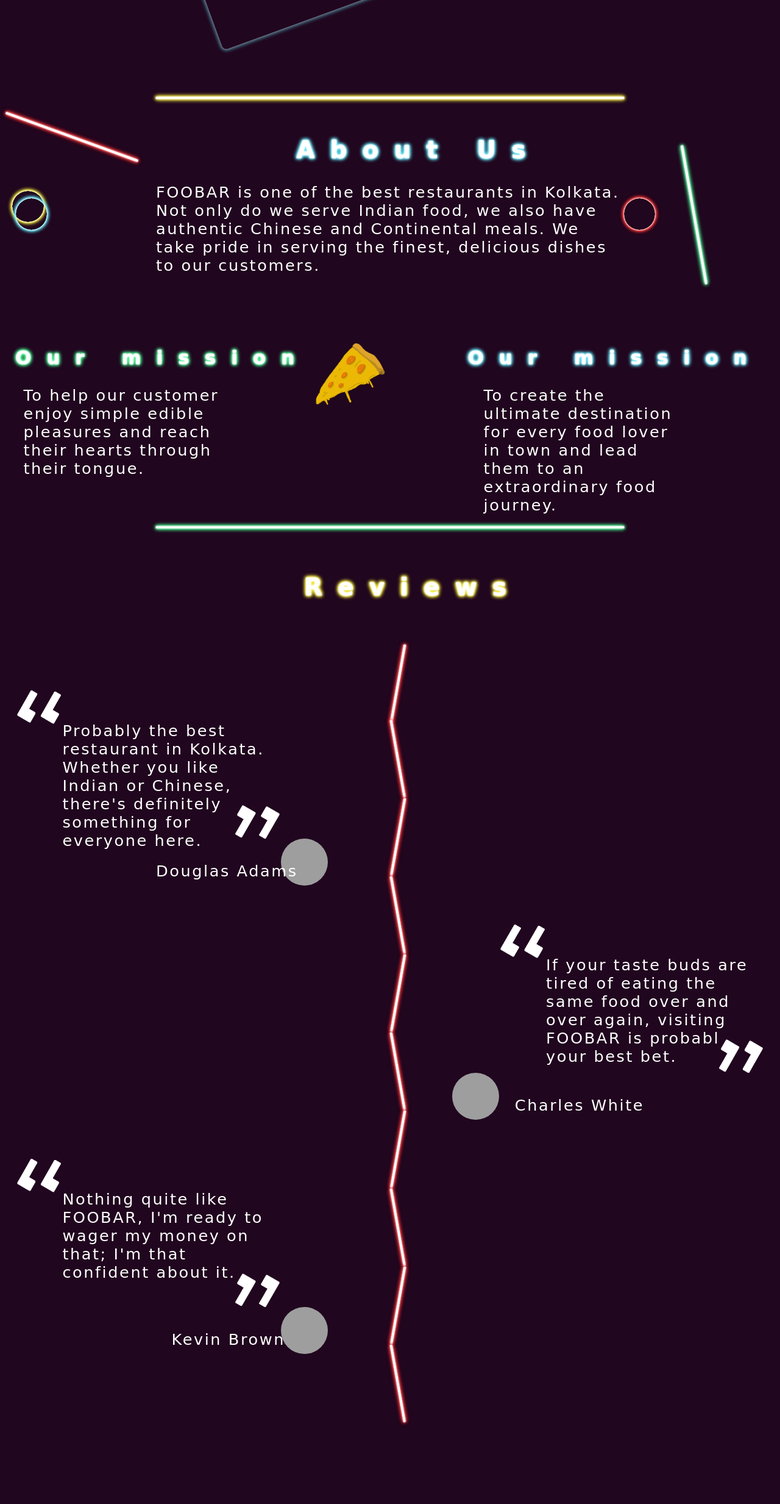
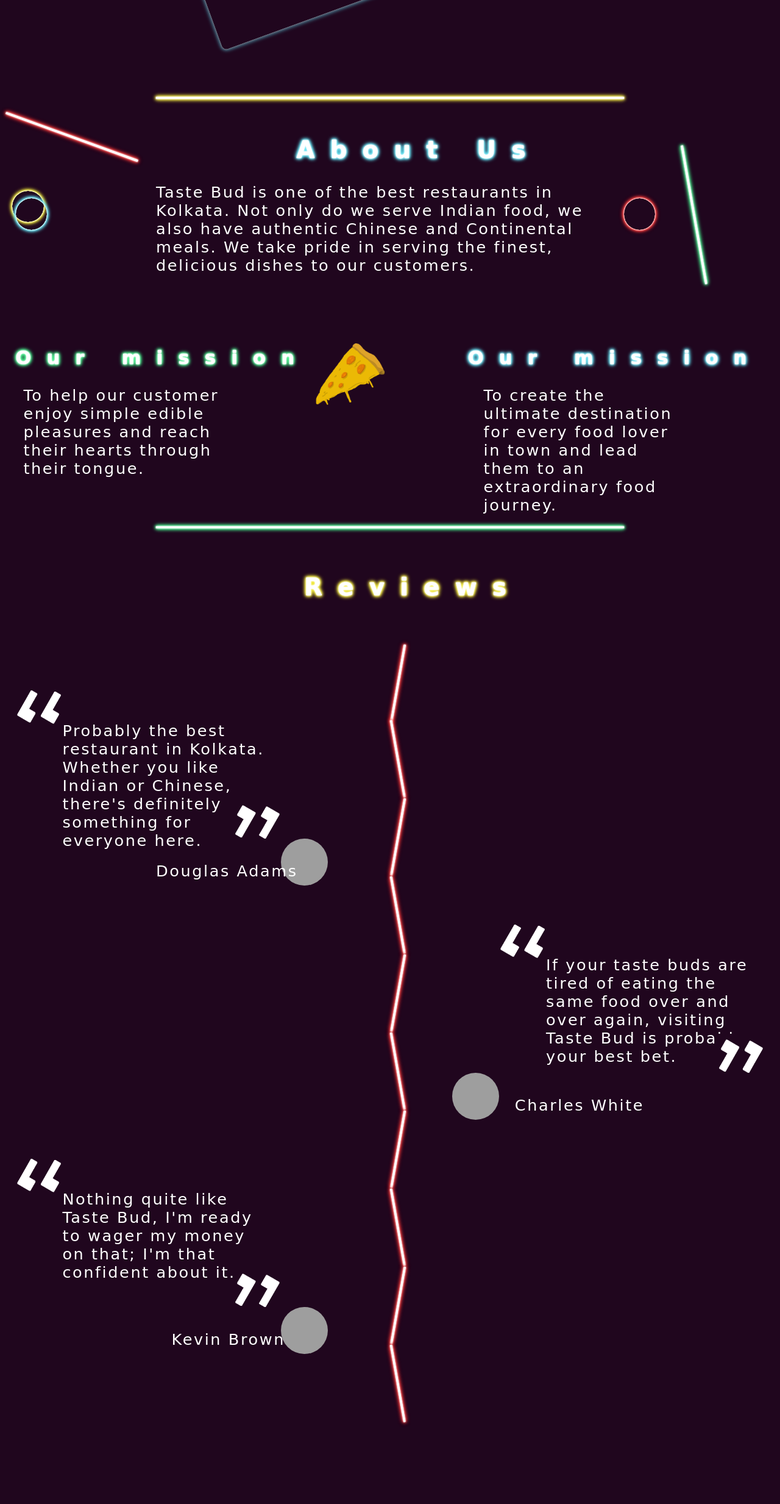
Before and after one commit to trap-representation/group-project-stuff, a plain HTML site: page docs/index.html in a window 1280 px wide. Shown: the part 1697-4163 px from the top of the page at 61% size. Drawn offline with Linux system fonts and the light colour scheme; grey boxes are pictures that could not be loaded.

Commit message:
Added stuff

```diff
--- a/docs/index.html
+++ b/docs/index.html
@@ -60,7 +60,7 @@
       <p class="disclaimer" style="position: absolute; top: 45vw; left: 3rem; left: 30rem; z-index: -1;">
         At Taste Bud, we take pride in serving the finest Indian, Chinese and Continental meals. You want it? You taste buds get it!
       </p>
-      <div class="booking-table" style="position: absolute; top: 50vw; left: 3rem; left: 30rem; word-wrap: break-word; z-index: -1;">
+      <div class="booking-table" style="position: absolute; top: 50vw; left: 30rem; word-wrap: break-word; z-index: -1;">
         <p class="book neon-text">Book A Table</p>
       </div>
     </div>
@@ -112,7 +112,7 @@
 
     <h2 style="color: #ffffff; left: 19rem; letter-spacing: 1rem; position: absolute; top: 50rem; width: 20rem;" class="neon-text-static-cyan">About Us</h2>
 
-    <p style="color: #ffffff; left: 10rem; height: 20rem; width: 30rem; letter-spacing: .1rem; position: absolute; top: 53rem; word-wrap: break-word;">FOOBAR is one of the best restaurants in Kolkata. Not only do we serve Indian food, we also have authentic Chinese and Continental meals. We take pride in serving the finest, delicious dishes to our customers.</p>
+    <p style="color: #ffffff; left: 10rem; height: 20rem; width: 30rem; letter-spacing: .1rem; position: absolute; top: 53rem; word-wrap: break-word;">Taste Bud is one of the best restaurants in Kolkata. Not only do we serve Indian food, we also have authentic Chinese and Continental meals. We take pride in serving the finest, delicious dishes to our customers.</p>
 
     <div class="neon-box-static-red" style="top: 100vw; left: .1rem; position: absolute; height:.1rem; width: 9rem; background-color: #ffffff; transform: rotate(20deg);"></div>
     <div class="neon-box-static-yellow" style="top: 107vw; left: .8rem; position: absolute; height:2rem; width: 2rem; border-radius: 50%;"></div>
@@ -148,7 +148,7 @@
     <div style="position: absolute; left: 32rem; top: 200vw">
       <img src="quotes-open.png" style="height: 3rem; width: 3rem;">
     </div>
-    <p style="color: #ffffff; left: 35rem; height: 20rem; width: 13rem; letter-spacing: .1rem; position: absolute; top: 205vw; word-wrap: break-word;">If your taste buds are tired of eating the same food over and over again, visiting FOOBAR is probably your best bet.</p>
+    <p style="color: #ffffff; left: 35rem; height: 20rem; width: 13rem; letter-spacing: .1rem; position: absolute; top: 205vw; word-wrap: break-word;">If your taste buds are tired of eating the same food over and over again, visiting Taste Bud is probably your best bet.</p>
     <div style="position: absolute; left: 46rem; top: 215vw;">
       <img src="quotes-close.png" style="height: 3rem; width: 3rem;">
     </div>
@@ -159,7 +159,7 @@
     <div style="position: absolute; left: 1rem; top: 230vw">
       <img src="quotes-open.png" style="height: 3rem; width: 3rem;">
     </div>
-    <p style="color: #ffffff; left: 4rem; height: 20rem; width: 13rem; letter-spacing: .1rem; position: absolute; top: 235vw; word-wrap: break-word;">Nothing quite like FOOBAR, I'm ready to wager my money on that; I'm that confident about it.</p>
+    <p style="color: #ffffff; left: 4rem; height: 20rem; width: 13rem; letter-spacing: .1rem; position: absolute; top: 235vw; word-wrap: break-word;">Nothing quite like Taste Bud, I'm ready to wager my money on that; I'm that confident about it.</p>
     <div style="position: absolute; left: 15rem; top: 245vw;">
       <img src="quotes-close.png" style="height: 3rem; width: 3rem;">
     </div>
```
